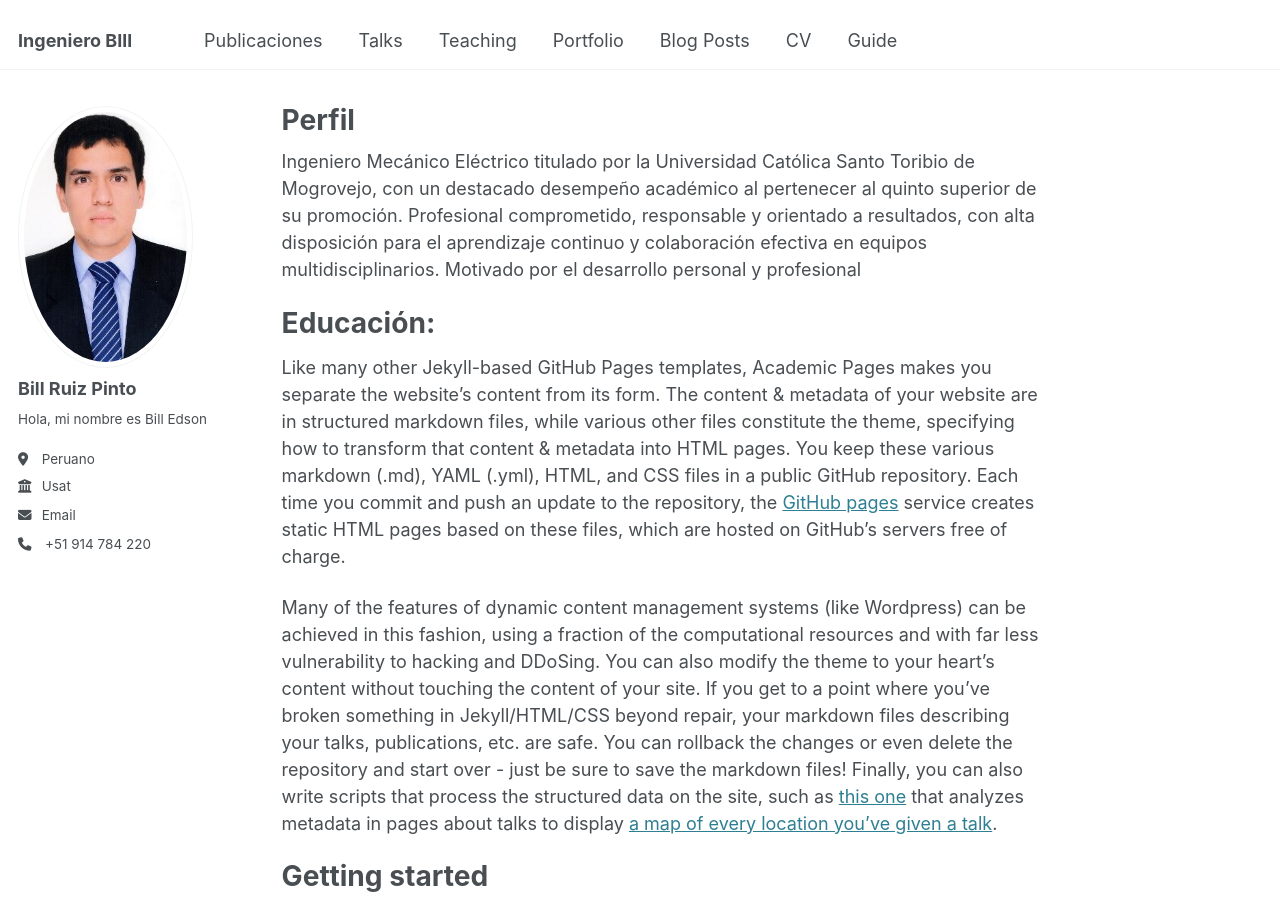
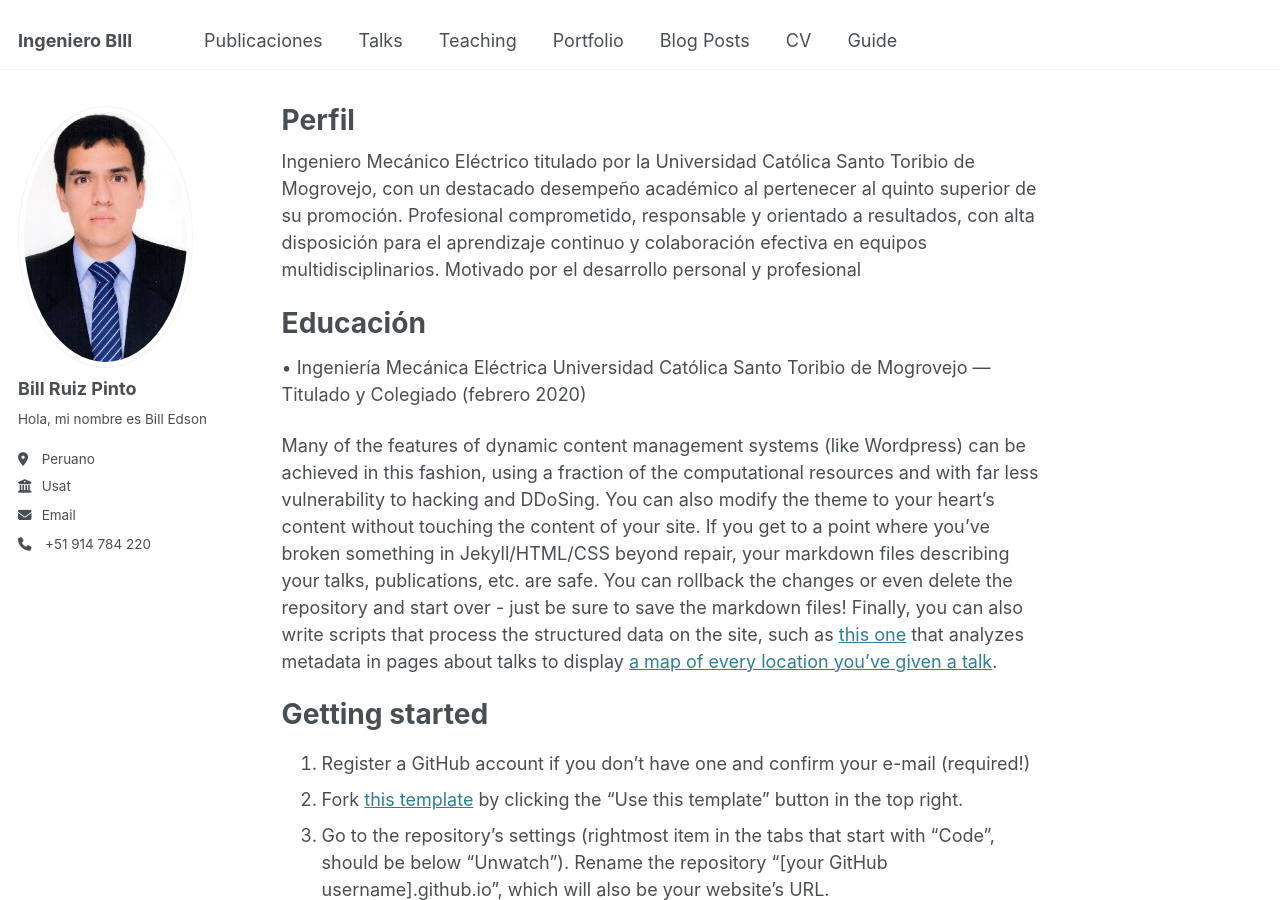
Before and after one commit to IngenieroBill/Cv, a Jekyll site: the page built from _pages/about.md, in a window 1280 px wide and 900 px high. Built offline with Jekyll 4.4.1, drawn with Linux system fonts in a browser that asks for light colours.

Commit message:
Actualización de archivos de datos

```diff
--- a/_pages/about.md
+++ b/_pages/about.md
@@ -7,11 +7,14 @@
   - /about.html
 ---
 
+
 Ingeniero Mecánico Eléctrico titulado por la Universidad Católica Santo Toribio de Mogrovejo, con un destacado desempeño académico al pertenecer al quinto superior de su promoción. Profesional comprometido, responsable y orientado a resultados, con alta disposición para el aprendizaje continuo y colaboración efectiva en equipos multidisciplinarios. Motivado por el desarrollo personal y profesional
 
-Educación:
+Educación
 ======
-Like many other Jekyll-based GitHub Pages templates, Academic Pages makes you separate the website's content from its form. The content & metadata of your website are in structured markdown files, while various other files constitute the theme, specifying how to transform that content & metadata into HTML pages. You keep these various markdown (.md), YAML (.yml), HTML, and CSS files in a public GitHub repository. Each time you commit and push an update to the repository, the [GitHub pages](https://pages.github.com/) service creates static HTML pages based on these files, which are hosted on GitHub's servers free of charge.
+•	Ingeniería Mecánica Eléctrica
+Universidad Católica Santo Toribio de Mogrovejo — Titulado y Colegiado (febrero 2020)
+
 
 Many of the features of dynamic content management systems (like Wordpress) can be achieved in this fashion, using a fraction of the computational resources and with far less vulnerability to hacking and DDoSing. You can also modify the theme to your heart's content without touching the content of your site. If you get to a point where you've broken something in Jekyll/HTML/CSS beyond repair, your markdown files describing your talks, publications, etc. are safe. You can rollback the changes or even delete the repository and start over - just be sure to save the markdown files! Finally, you can also write scripts that process the structured data on the site, such as [this one](https://github.com/academicpages/academicpages.github.io/blob/master/talkmap.ipynb) that analyzes metadata in pages about talks to display [a map of every location you've given a talk](https://academicpages.github.io/talkmap.html).
 
```
